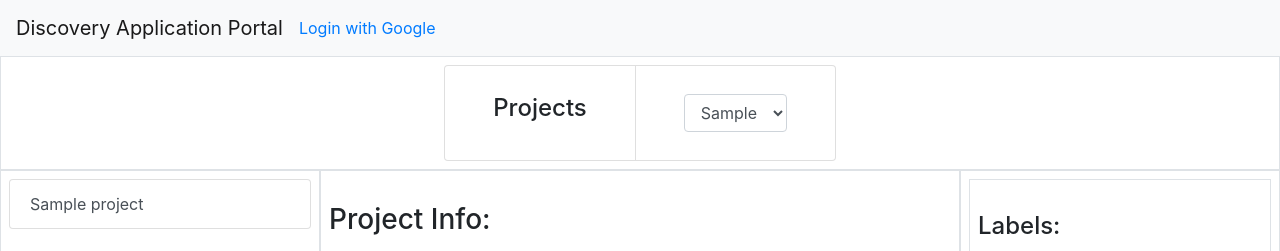
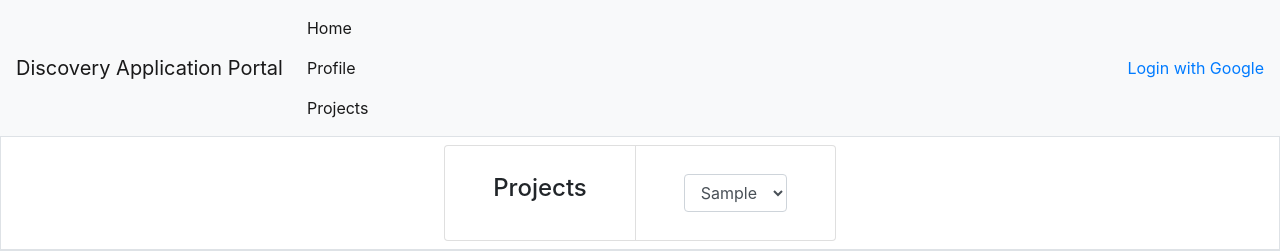
Before and after one commit to DS-Discovery/DS-Exchange, a Django app: page /projects/ in a window 1280 px wide. Shown: the top 251 px of the page. Run offline with Django 3.2, Linux system fonts and the light colour scheme; tables that the repository leaves empty hold one stand-in row (values such as "Sample post"); parts of the project's set-up code (start-up, migrations or seed data) failed here and were passed over; some libraries are stand-ins or nearby versions.

Commit message:
mv listing html to projects:

```diff
--- a/discovery/templates/projects.html
+++ b/discovery/projects/templates/projects/listing.html
@@ -17,7 +17,13 @@
                 <span class="navbar-toggler-icon"></span>
             </button>
 
-
+            <ul class="navbar-nav mr-auto">
+              <li class="nav-item active">
+                <a class="nav-link" href="../#">Home <span class="sr-only">(current)</span></a>
+                <a class="nav-link" href="/profile">Profile <span class="sr-only">(current)</span></a>
+                <a class="nav-link" href="/projects">Projects <span class="sr-only">(current)</span></a>
+              </li>
+            </ul>
             {% if not user.is_authenticated %}
                 <a href="{% provider_login_url 'google' %}">Login with Google</a>
             {% else %}
--- a/discovery/projects/views.py
+++ b/discovery/projects/views.py
@@ -71,7 +71,7 @@ def index(request):
                    }
 
     # print("context", context)
-    return render(request, 'projects.html', context)
+    return render(request, 'projects/listing.html', context)
 
 
 def detail(request, project_name):
```
